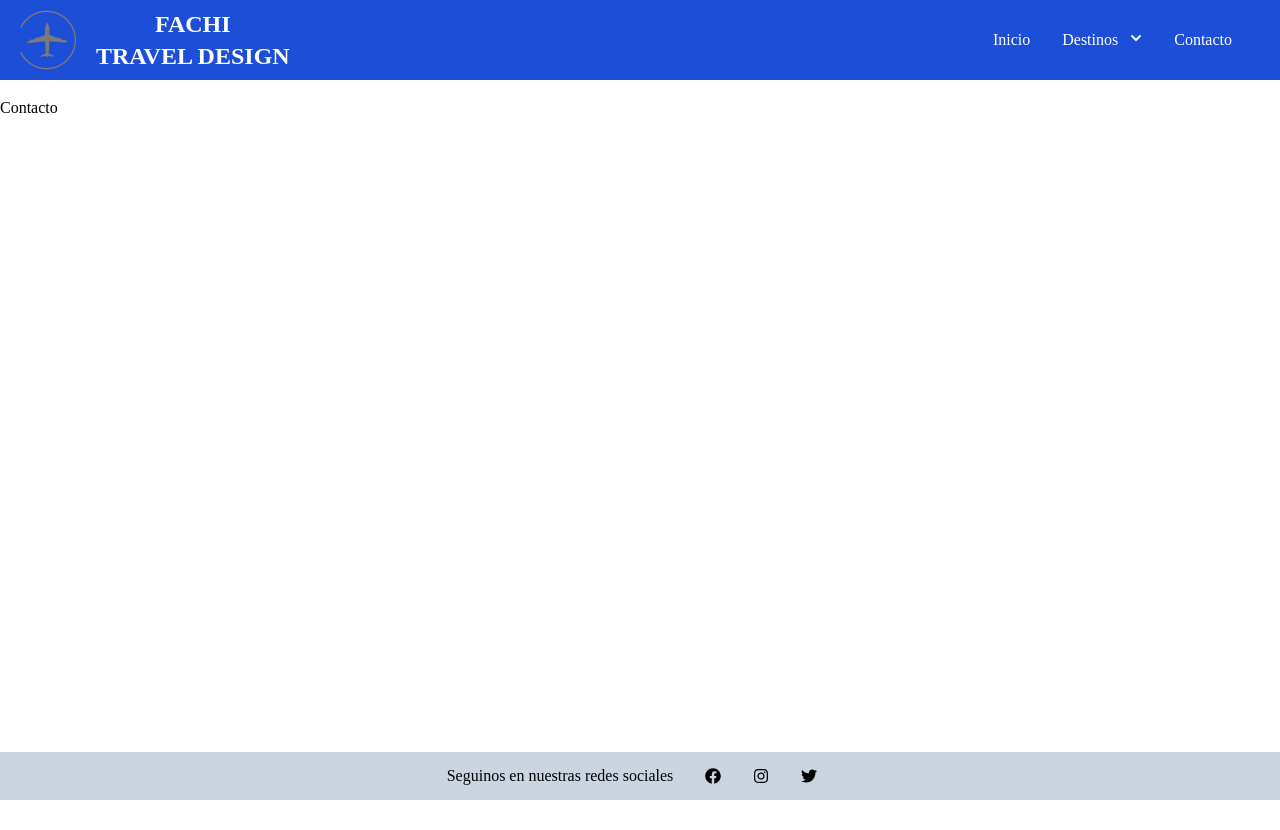
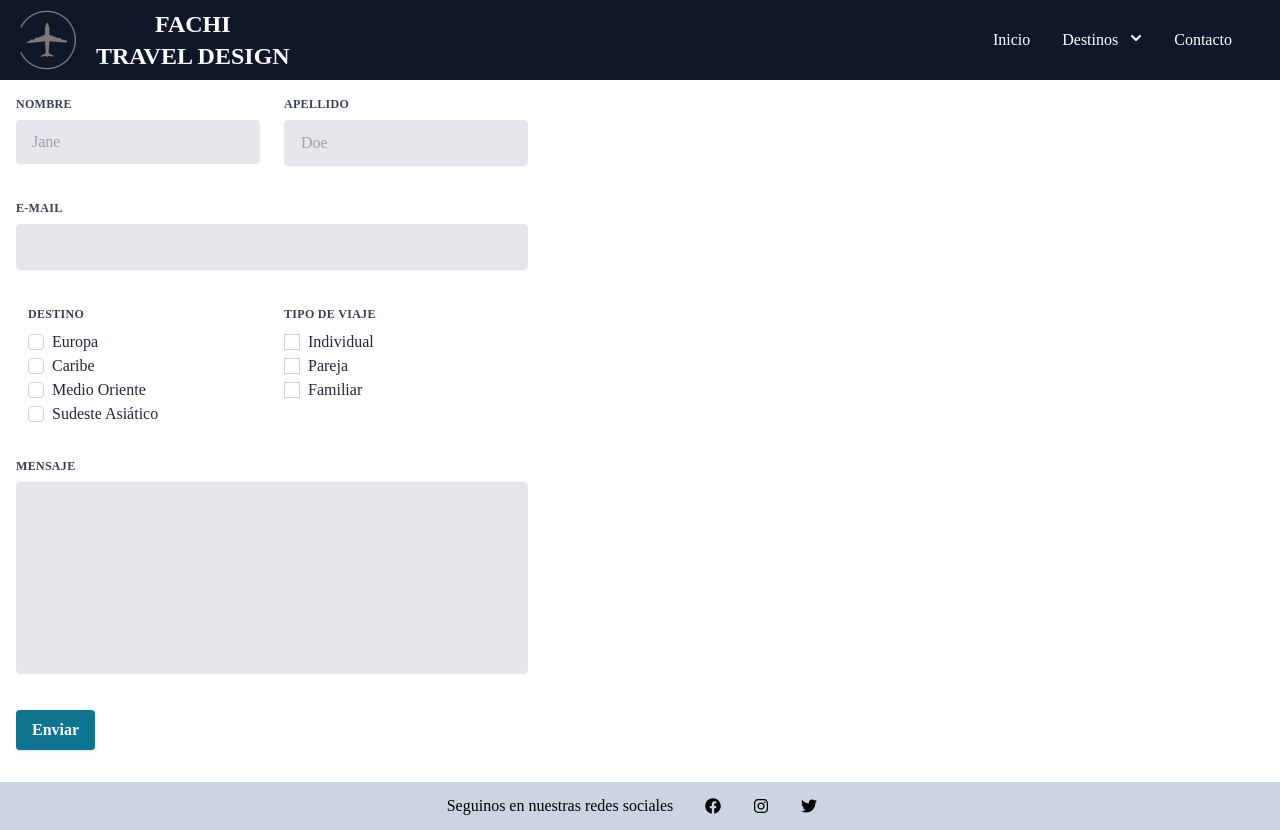
Before and after one commit to marley3000/fachi-travel-design, a React (Create React App) app: page /Contacto in a window 1280 px wide. Before the commit the page ends 800 px from the top, so only its background shows below. Built offline with nearby package versions, Linux system fonts and the light colour scheme; a web font is replaced by a local one.

Commit message:
Creación formulario de contacto

```diff
--- a/package.json
+++ b/package.json
@@ -5,6 +5,7 @@
   "dependencies": {
     "@headlessui/react": "^1.5.0",
     "@heroicons/react": "^1.0.5",
+    "@material-tailwind/react": "0.3.4",
     "@testing-library/jest-dom": "^5.16.2",
     "@testing-library/react": "^12.1.3",
     "@testing-library/user-event": "^13.5.0",
--- a/src/App.js
+++ b/src/App.js
@@ -1,5 +1,6 @@
 
 import Rutas from './Components/Rutas';
+
 
 
 
--- a/src/Components/Contacto.js
+++ b/src/Components/Contacto.js
@@ -3,7 +3,108 @@ import React from 'react'
 const Contacto = () => {
   return (
     <main className='pt-24'>
-      <div>Contacto</div>
+      <div className='ml-4'>
+        <form className="w-full max-w-lg">
+          <div className="flex flex-wrap -mx-3 mb-6">
+            <div className="w-full md:w-1/2 px-3 mb-6 md:mb-0">
+              <label className="block uppercase tracking-wide text-gray-700 text-xs font-bold mb-2" for="grid-first-name">
+                Nombre
+              </label>
+              <input className="appearance-none rounded block w-full bg-gray-200 text-gray-700 py-3 px-4 mb-3 leading-tight focus:outline-none focus:bg-white" id="grid-first-name" type="text" placeholder="Jane"/>
+            </div>
+            <div className="w-full md:w-1/2 px-3">
+              <label className="block uppercase tracking-wide text-gray-700 text-xs font-bold mb-2" for="grid-last-name">
+                Apellido
+              </label>
+              <input className="appearance-none block w-full bg-gray-200 text-gray-700 border border-gray-200 rounded py-3 px-4 leading-tight focus:outline-none focus:bg-white focus:border-gray-500" id="grid-last-name" type="text" placeholder="Doe"/>
+            </div>
+          </div>
+          <div className="flex flex-wrap -mx-3 mb-6">
+            <div className="w-full px-3">
+              <label className="block uppercase tracking-wide text-gray-700 text-xs font-bold mb-2" for="grid-password">
+                E-mail
+              </label>
+              <input className="appearance-none block w-full bg-gray-200 text-gray-700 border border-gray-200 rounded py-3 px-4 mb-3 leading-tight focus:outline-none focus:bg-white focus:border-gray-500" id="email" type="email"/>
+            </div>
+          </div>
+          <div className="flex flex-wrap mb-6">
+            <div className="w-full md:w-1/2 px-3 mb-6 md:mb-0">
+              <label className="block uppercase tracking-wide text-gray-700 text-xs font-bold mb-2" for="grid-first-name">
+                Destino
+              </label>
+              <div>
+                <div className="form-check">
+                  <input className="form-check-input appearance-none h-4 w-4 border rounded border-gray-300 bg-white checked:bg-cyan-700 checked:border-cyan-700 focus:outline-none transition duration-200 mt-1 align-top bg-no-repeat bg-center bg-contain float-left mr-2 cursor-pointer" type="checkbox" name="destino" id="europa"/>
+                  <label className="form-check-label inline-block text-gray-800" for="europa">
+                    Europa
+                  </label>
+                </div>
+                <div className="form-check">
+                  <input className="form-check-input appearance-none h-4 w-4 border rounded border-gray-300 bg-white checked:bg-cyan-700 checked:border-cyan-700 focus:outline-none transition duration-200 mt-1 align-top bg-no-repeat bg-center bg-contain float-left mr-2 cursor-pointer" type="checkbox" name="destino" id="caribe"/>
+                  <label className="form-check-label inline-block text-gray-800" for="caribe">
+                    Caribe
+                  </label>
+                </div>
+                <div className="form-check">
+                  <input className="form-check-input appearance-none h-4 w-4 border rounded border-gray-300 bg-white checked:bg-cyan-700 checked:border-cyan-700 focus:outline-none transition duration-200 mt-1 align-top bg-no-repeat bg-center bg-contain float-left mr-2 cursor-pointer" type="checkbox" name="destino" id="medio oriente"/>
+                  <label className="form-check-label inline-block text-gray-800" for="medio oriente">
+                    Medio Oriente
+                  </label>
+                </div>
+                <div className="form-check">
+                  <input className="form-check-input appearance-none h-4 w-4 border rounded border-gray-300 bg-white checked:bg-cyan-700 checked:border-cyan-700 focus:outline-none transition duration-200 mt-1 align-top bg-no-repeat bg-center bg-contain float-left mr-2 cursor-pointer" type="checkbox" name="destino" id="sudeste asiatico"/>
+                  <label className="form-check-label inline-block text-gray-800" for="sudeste asiatico">
+                    Sudeste Asiático
+                  </label>
+                </div>
+              </div>
+            </div>
+
+            <div className="w-full md:w-1/2 px-3 mb-6 md:mb-0">
+              <label className="block uppercase tracking-wide text-gray-700 text-xs font-bold mb-2" for="grid-first-name">
+                Tipo de Viaje
+              </label>
+              <div>
+                <div className="form-check">
+                  <input className="form-check-input appearance-none h-4 w-4 border border-gray-300 bg-white checked:bg-cyan-700 checked:border-cyan-700 focus:outline-none transition duration-200 mt-1 align-top bg-no-repeat bg-center bg-contain float-left mr-2 cursor-pointer" type="radio" name="viaje" id="individual"/>
+                  <label className="form-check-label inline-block text-gray-800" for="individual">
+                    Individual
+                  </label>
+                </div>
+                <div className="form-check">
+                  <input className="form-check-input appearance-none h-4 w-4 border border-gray-300 bg-white checked:bg-cyan-700 checked:border-cyan-700 focus:outline-none transition duration-200 mt-1 align-top bg-no-repeat bg-center bg-contain float-left mr-2 cursor-pointer" type="radio" name="viaje" id="pareja"/>
+                  <label className="form-check-label inline-block text-gray-800" for="pareja">
+                    Pareja
+                  </label>
+                </div>
+                <div className="form-check">
+                  <input className="form-check-input appearance-none h-4 w-4 border border-gray-300 bg-white checked:bg-cyan-700 checked:border-cyan-700 focus:outline-none transition duration-200 mt-1 align-top bg-no-repeat bg-center bg-contain float-left mr-2 cursor-pointer" type="radio" name="viaje" id="familiar"/>
+                  <label className="form-check-label inline-block text-gray-800" for="familiar">
+                    Familiar
+                  </label>
+                </div>
+              </div>
+            </div>
+
+          </div>
+          <div className="flex flex-wrap -mx-3 mt-8 mb-6">
+            <div className="w-full px-3">
+              <label className="block uppercase tracking-wide text-gray-700 text-xs font-bold mb-2" for="grid-password">
+                Mensaje
+              </label>
+              <textarea className=" no-resize appearance-none block w-full bg-gray-200 text-gray-700 border border-gray-200 rounded py-3 px-4 mb-3 leading-tight focus:outline-none focus:bg-white focus:border-gray-500 h-48 resize-none" id="message"></textarea>
+            </div>
+          </div>
+          <div className="md:flex md:items-center">
+            <div className="md:w-1/3">
+              <button className="shadow bg-cyan-700 hover:bg-indigo-700 focus:shadow-outline focus:outline-none text-white font-bold py-2 px-4 rounded" type="button">
+                Enviar
+              </button>
+            </div>
+            <div className="md:w-2/3"></div>
+          </div>
+        </form>
+      </div>
     </main>
   )
 }
--- a/src/Components/Footer.js
+++ b/src/Components/Footer.js
@@ -3,7 +3,7 @@ import { FaFacebook, FaInstagram, FaTwitter } from "react-icons/fa"
 
 const Footer = () => {
   return (
-    <div className='flex items-center justify-center bg-slate-300 h-12 w-screen absolute bottom-0'>
+    <div className='flex items-center justify-center bg-slate-300 h-12 mt-8 w-full absolute'>
       <p className='mr-4'>Seguinos en nuestras redes sociales</p>
       <ul className='flex justify-between list-none'>
         <li className='mx-4'><a href="https://es-la.facebook.com/" target='_blank' rel='noreferrer'><FaFacebook/></a></li>
--- a/src/Components/Inicio.js
+++ b/src/Components/Inicio.js
@@ -2,7 +2,7 @@ import React from 'react'
 
 const Inicio = () => {
   return (
-    <main className='pt-24'>
+    <main className='pt-24 bg-yellow-100 h-screen'>
       <div>Inicio</div>
     </main>
   )
--- a/src/Components/NavBar/NavBar.js
+++ b/src/Components/NavBar/NavBar.js
@@ -10,7 +10,7 @@ import MenuDestinos from "./MenuDestinos"
 const NavBar = () => {
   return (
 
-    <nav className="fixed w-full flex justify-between items-center bg-blue-700 px-4">
+    <nav className="fixed w-full flex justify-between items-center bg-slate-900 px-4">
       <div className="flex items-center justify-between h-20">
         <img className="h-10 sm:h-16 mr-4" src={logo} alt="Fachi Travel Design"/>
         <p className="text-white text-xl sm:text-2xl font-bold text-center">FACHI <br/>TRAVEL DESIGN</p>
```
Also changed, not shown: 1 other file (tests, documents, lock files or other folders).
